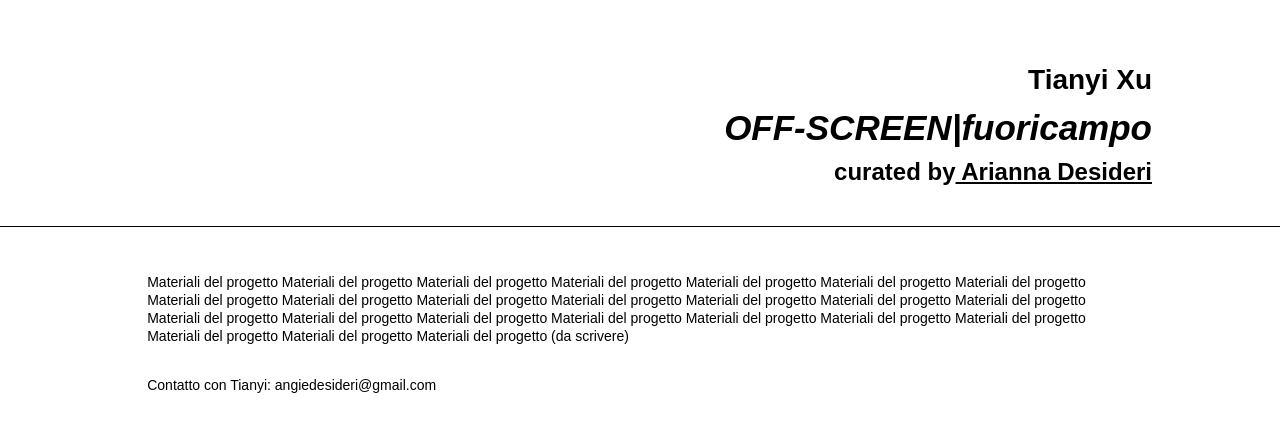
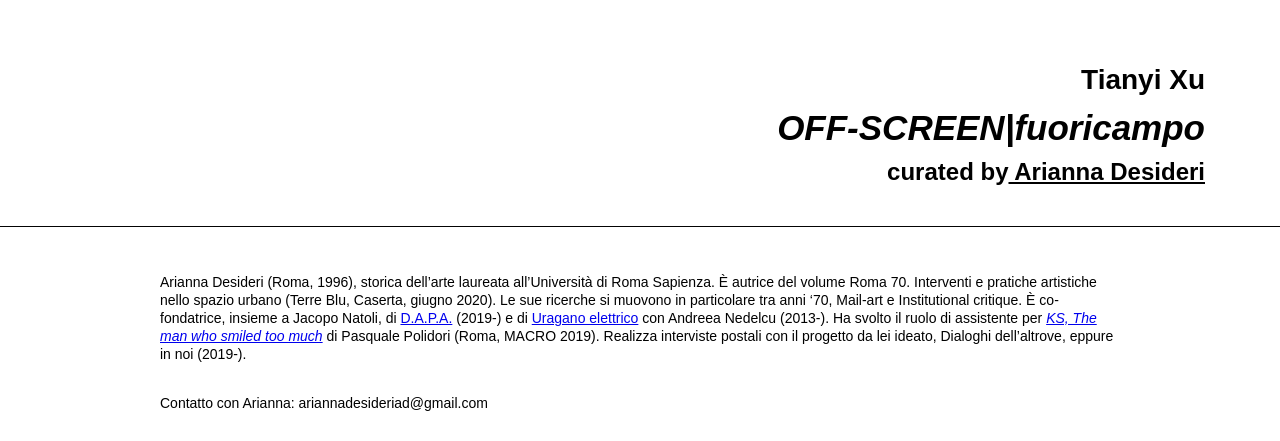
Before and after one commit to ss-xu/OFFSCREEN, a Vue app in the folder packages/web/: page /curator in a window 1280 px wide. Shown: the top 441 px of the page. Built offline with nearby package versions, Linux system fonts and the light colour scheme; grey boxes are pictures that could not be loaded; what vue-js-modal would draw is missing.

Commit message:
fix: 调整x d页视觉和文案

```diff
--- a/packages/web/src/common/common.scss
+++ b/packages/web/src/common/common.scss
@@ -17,7 +17,7 @@
 .about,
 .curator {
   .common-container {
-    width: 77%;
+    width: calc(100% - 320px);
     margin: 0 auto 5%;
   }
 
@@ -47,11 +47,12 @@
 
   .work-list {
     display: flex;
-    justify-content: space-between;
     flex-wrap: wrap;
 
     & > li {
+      display: inline-block;
       margin-right: 85px;
+      margin-bottom: 60px;
       width: 250px;
     }
   }
--- a/packages/web/src/components/Author.vue
+++ b/packages/web/src/components/Author.vue
@@ -2,7 +2,7 @@
     <div class="author-wrapper">
         <span class="author">{{$t('about.author')}}</span>
         <span class="projectName">{{$t('about.projectName')}}</span>
-        <span class="curator">{{$t('about.curator')}}<span class="name">{{' ' + $t('about.curatorAuthor')}}</span></span>
+        <span class="curator">{{$t('about.curator.prefix')}}<span class="name">{{' ' + $t('about.curator.name')}}</span></span>
     </div>
 </template>
 <script lang="ts">
--- a/packages/web/src/components/CommonHeader.vue
+++ b/packages/web/src/components/CommonHeader.vue
@@ -20,9 +20,9 @@
 <style lang="scss" scoped>
     .common-header {
         .common-author {
-            width: 90%;
+            width: calc(100% - 150px);
             padding-top: 5%;
-            margin-bottom: 50px;
+            margin: 0 auto 50px;
         }
 
         .line {
--- a/packages/web/src/locales/en.json
+++ b/packages/web/src/locales/en.json
@@ -34,11 +34,18 @@
   "about": {
     "author": "Tianyi Xu",
     "projectName": "OFF-SCREEN|fuoricampo",
-    "curator": "curated by",
-    "curatorAuthor": "Arianna Desideri",
+    "curator": {
+      "prefix": "curated by",
+      "name": "Arianna Desideri"
+    },
     "content": "Tianyi Xu (Pechino, 1986) vive e studia in Italia dal 2013. All’Accademia di Belle Arti di Frosinone si è laureata in Comunicazione e valorizzazione del patrimonio artistico. Ha esordito alla Galleria Bruno Lisi (Associazione AOCF58, Roma) con la mostra Copy plan / Dissoluzione e ricostruzione della funzione (2018) a cura di Pasquale Polidori. Nelle sue ricerche è centrale l’interesse per la traduzione e gli scambi di simboli e pratiche culturali."
   },
   "curator": {
-    "content": "Materiali del progetto Materiali del progetto Materiali del progetto Materiali del progetto Materiali del progetto Materiali del progetto Materiali del progetto Materiali del progetto Materiali del progetto Materiali del progetto Materiali del progetto Materiali del progetto Materiali del progetto Materiali del progetto Materiali del progetto Materiali del progetto Materiali del progetto Materiali del progetto Materiali del progetto Materiali del progetto Materiali del progetto Materiali del progetto Materiali del progetto Materiali del progetto (da scrivere)"
+    "cv": {
+      "content": "Arianna Desideri (Roma, 1996), storica dell’arte laureata all’Università di Roma Sapienza. È autrice del volume Roma 70. Interventi e pratiche artistiche nello spazio urbano (Terre Blu, Caserta, giugno 2020). Le sue ricerche si muovono in particolare tra anni ‘70, Mail-art e Institutional critique. È co-fondatrice, insieme a Jacopo Natoli, di {place_1} (2019-) e di {place_2} con Andreea Nedelcu (2013-). Ha svolto il ruolo di assistente per {place_3} di Pasquale Polidori (Roma, MACRO 2019). Realizza interviste postali con il progetto da lei ideato, Dialoghi dell’altrove, eppure in noi (2019-).",
+      "place_1": "D.A.P.A.",
+      "place_2": "Uragano elettrico",
+      "place_3": "KS, The man who smiled too much"
+    }
   }
 }
--- a/packages/web/src/locales/it.json
+++ b/packages/web/src/locales/it.json
@@ -3,42 +3,49 @@
     "video_1": {
       "title": "OFF SCREEN (10’:09’’)",
       "date": "Prato, 2019",
-      "desc": "Siamo in un supermercato di Prato. Una telecamera fissa riprende il reparto cassa dove si alternano diversi clienti e gli impiegati sono fermi alle loro postazioni, affaccendati nelle occupazioni di una qualsiasi giornata lavorativa. Intanto, su uno schermo posto in alto, tra le due corsie, un’apparizione miracolosa: il Centro Pecci entra nel supermercato."
+      "desc": "Come in un documentario, scorrono brevi estratti video sul Centro Luigi Pecci. La voce fuoricampo di Tianyi Xu descrive in maniera non sistematica la storia e gli obiettivi del museo, il suo rapporto con la città. Alla narrazione ufficiale si interpongono frammenti di ricordi, sensazioni, domande, speculazioni di carattere generale."
     },
     "video_2": {
       "title": "FUORI CAMPO (10’:09’’)",
       "date": "Prato, 2019",
-      "desc": "Siamo in un supermercato di Prato. Una telecamera fissa riprende il reparto cassa dove si alternano diversi clienti e gli impiegati sono fermi alle loro postazioni, affaccendati nelle occupazioni di una qualsiasi giornata lavorativa. Intanto, su uno schermo posto in alto, tra le due corsie, un’apparizione miracolosa: il Centro Pecci entra nel supermercato."
+      "desc": "Siamo in un supermercato di Prato. Una telecamera fissa riprende il reparto cassa dove si alternano i clienti e gli impiegati sono fermi alle loro postazioni, affaccendati nelle occupazioni di una qualsiasi giornata lavorativa. Intanto, su uno schermo posto in alto, tra le due corsie, un’apparizione miracolosa: il Centro Luigi Pecci entra nel supermercato."
     },
     "video_3": {
       "title": "NO (9’:29’’)",
       "date": "Prato, 2019",
-      "desc": "Siamo in un supermercato di Prato. Una telecamera fissa riprende il reparto cassa dove si alternano diversi clienti e gli impiegati sono fermi alle loro postazioni, affaccendati nelle occupazioni di una qualsiasi giornata lavorativa. Intanto, su uno schermo posto in alto, tra le due corsie, un’apparizione miracolosa: il Centro Pecci entra nel supermercato."
+      "desc": "Tianyi Xu visita il Centro Luigi Pecci, ricercando un contatto vivo con il museo. L’esperimento fa emergere ostacoli, regole e divieti: non toccare, non filmare, non parlare. La connessione tra arte e vita può, allora, realizzarsi all’interno dell’istituzione?"
     },
     "video_4": {
       "title": "BU (9’:29’’)",
       "date": "Prato, 2019",
-      "desc": "Siamo in un supermercato di Prato. Una telecamera fissa riprende il reparto cassa dove si alternano diversi clienti e gli impiegati sono fermi alle loro postazioni, affaccendati nelle occupazioni di una qualsiasi giornata lavorativa. Intanto, su uno schermo posto in alto, tra le due corsie, un’apparizione miracolosa: il Centro Pecci entra nel supermercato."
+      "desc": "Cosa ci fa una ragazza vestita di bianco per le strade di Prato? Con un computer in mano, si aggira per i negozi e le fabbriche tessili cinesi e, sullo schermo, trasmette il video della visita al Centro Luigi Pecci. Eppure, la comunità la respinge come un corpo estraneo."
     },
     "video_5": {
-      "title": "ON THRESHOLD (2’:44’’)",
+      "title": "SULLA SOGLIA (2’:44’’)",
       "date": "Prato, 2019",
-      "desc": "Siamo in un supermercato di Prato. Una telecamera fissa riprende il reparto cassa dove si alternano diversi clienti e gli impiegati sono fermi alle loro postazioni, affaccendati nelle occupazioni di una qualsiasi giornata lavorativa. Intanto, su uno schermo posto in alto, tra le due corsie, un’apparizione miracolosa: il Centro Pecci entra nel supermercato."
+      "desc": "Tianyi Xu è ferma davanti a un supermercato di Prato e tiene fra le braccia un computer che trasmette il video della sua visita al Centro Luigi Pecci. La soglia è qui sia una condizione sia spaziale che esistenziale. Cosa significa essere “dentro” o “fuori” un luogo? Essere esterni-sentirsi estranei ad esso?"
     },
     "video_6": {
-      "title": "BLOCKED PASSAGE (4’:57’’)",
+      "title": "PASSAGGIO SBARRATO (4’:57’’)",
       "date": "Prato, 2020",
-      "desc": "Siamo in un supermercato di Prato. Una telecamera fissa riprende il reparto cassa dove si alternano diversi clienti e gli impiegati sono fermi alle loro postazioni, affaccendati nelle occupazioni di una qualsiasi giornata lavorativa. Intanto, su uno schermo posto in alto, tra le due corsie, un’apparizione miracolosa: il Centro Pecci entra nel supermercato."
+      "desc": "In un botta-risposta ironico e sdoppiato, Tianyi Xu racconta il suo ritorno al Centro Luigi Pecci e le difficoltà affrontate. Ancora una volta emergono il divieto e la negazione, in un dialogo comico che sfiora i limiti dell’assurdo."
     }
   },
   "about": {
     "author": "Tianyi Xu",
     "projectName": "OFF-SCREEN|fuoricampo",
-    "curator": "curated by",
-    "curatorAuthor": "Arianna Desideri",
+    "curator": {
+      "prefix": "a cura di",
+      "name": "Arianna Desideri"
+    },
     "content": "Tianyi Xu (Pechino, 1986) vive e studia in Italia dal 2013. All’Accademia di Belle Arti di Frosinone si è laureata in Comunicazione e valorizzazione del patrimonio artistico. Ha esordito alla Galleria Bruno Lisi (Associazione AOCF58, Roma) con la mostra Copy plan / Dissoluzione e ricostruzione della funzione (2018) a cura di Pasquale Polidori. Nelle sue ricerche è centrale l’interesse per la traduzione e gli scambi di simboli e pratiche culturali."
   },
   "curator": {
-    "content": "Materiali del progetto Materiali del progetto Materiali del progetto Materiali del progetto Materiali del progetto Materiali del progetto Materiali del progetto Materiali del progetto Materiali del progetto Materiali del progetto Materiali del progetto Materiali del progetto Materiali del progetto Materiali del progetto Materiali del progetto Materiali del progetto Materiali del progetto Materiali del progetto Materiali del progetto Materiali del progetto Materiali del progetto Materiali del progetto Materiali del progetto Materiali del progetto (da scrivere)"
+    "cv": {
+      "content": "Arianna Desideri (Roma, 1996), storica dell’arte laureata all’Università di Roma Sapienza. È autrice del volume Roma 70. Interventi e pratiche artistiche nello spazio urbano (Terre Blu, Caserta, giugno 2020). Le sue ricerche si muovono in particolare tra anni ‘70, Mail-art e Institutional critique. È co-fondatrice, insieme a Jacopo Natoli, di {place_1} (2019-) e di {place_2} con Andreea Nedelcu (2013-). Ha svolto il ruolo di assistente per {place_3} di Pasquale Polidori (Roma, MACRO 2019). Realizza interviste postali con il progetto da lei ideato, Dialoghi dell’altrove, eppure in noi (2019-).",
+      "place_1": "D.A.P.A.",
+      "place_2": "Uragano elettrico",
+      "place_3": "KS, The man who smiled too much"
+    }
   }
 }
--- a/packages/web/src/views/Curator.vue
+++ b/packages/web/src/views/Curator.vue
@@ -2,8 +2,13 @@
     <div class="curator">
         <CommonLayout>
             <div class="curator-detail">
-                <p class="content">{{$t('curator.content')}}</p>
-                <p class="contact">Contatto con Tianyi: angiedesideri@gmail.com</p>
+                <i18n path="curator.cv.content" tag="p" class="content">
+                    <a place="place_1" target="_blank" href="//www.dapa.biz/">{{ $t('curator.cv.place_1') }}</a>
+                    <a place="place_2" target="_blank" href="//www.uraganoelettrico.it/">{{ $t('curator.cv.place_2') }}</a>
+                    <a place="place_3" target="_blank" href="//www.themanwhosmiledtoomuch.org/"><i>{{
+                        $t('curator.cv.place_3') }}</i></a>
+                </i18n>
+                <p class="contact">Contatto con Arianna: ariannadesideriad@gmail.com</p>
             </div>
             <ul class="work-list">
                 <li v-for="(previewItem, index) in previewList" :key="index">
```
Also changed, not shown: packages/web/src/views/About.vue (+23 -1 lines), packages/web/src/views/Home.vue (+8 -8 lines).
